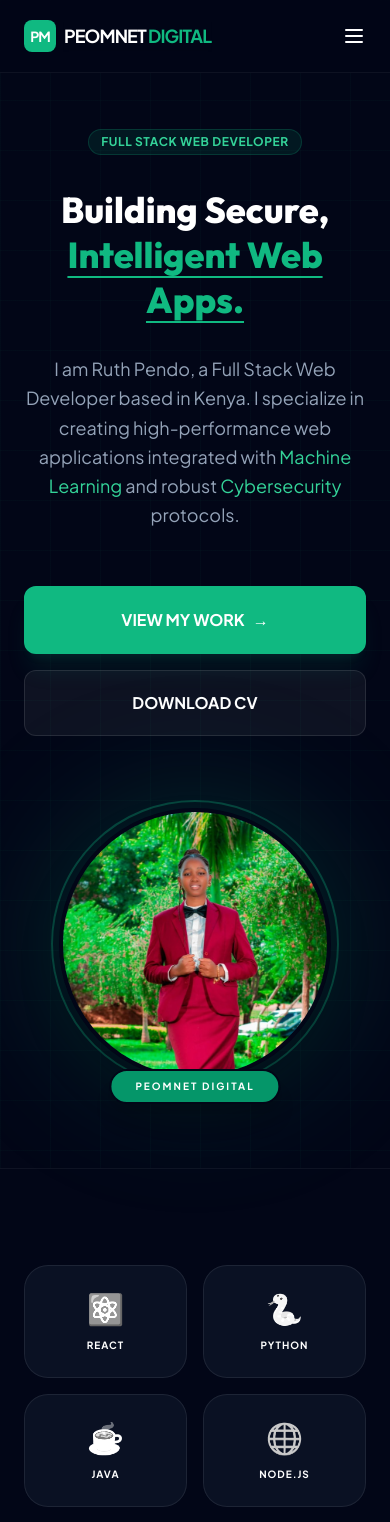
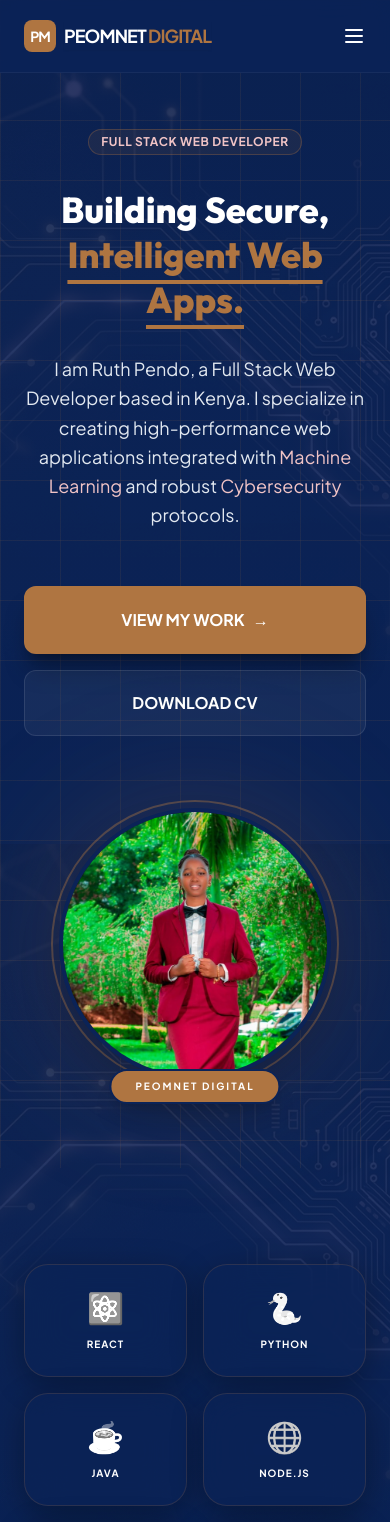
Before and after one commit to ruthpendo05/myportfolio, a React (Vite) app in the folder client/: page / in a window 390 px wide. Shown: the top 1522 px of the page. Built offline with nearby package versions, Linux system fonts and the light colour scheme; the HTML template or start-up script is replaced by a standard one.

Commit message:
feat: apply PeoMnet Digital color palette (Pink, Tan, Navy) and tech background

```diff
--- a/client/src/App.jsx
+++ b/client/src/App.jsx
@@ -5,20 +5,20 @@ const Navbar = () => {
   const toggleMenu = () => setIsOpen(!isOpen);
 
   return (
-    <nav className="fixed top-0 left-0 w-full z-50 flex justify-between items-center py-5 px-6 md:px-16 bg-[#020617]/90 backdrop-blur-md border-b border-white/5">
+    <nav className="fixed top-0 left-0 w-full z-50 flex justify-between items-center py-5 px-6 md:px-16 bg-[#0b2357]/90 backdrop-blur-md border-b border-white/5">
       <div className="text-xl font-bold tracking-tighter flex items-center gap-2">
-        <div className="w-8 h-8 bg-emerald-500 rounded-lg flex items-center justify-center text-white text-sm">PM</div>
+        <div className="w-8 h-8 bg-[#af7541] rounded-lg flex items-center justify-center text-white text-sm">PM</div>
         <span className="text-white uppercase tracking-tighter shadow-sm font-bold text-lg">
-          PEOMNET <span className="text-emerald-500">DIGITAL</span>
+          PEOMNET <span className="text-[#af7541]">DIGITAL</span>
         </span>
       </div>
 
       {/* Desktop Menu */}
-      <div className="hidden md:flex items-center space-x-10 text-[13px] font-medium uppercase tracking-widest text-slate-400">
-        <a href="#home" className="hover:text-emerald-400 transition-colors">Home</a>
-        <a href="#about" className="hover:text-emerald-400 transition-colors">Expertise</a>
-        <a href="#projects" className="hover:text-emerald-400 transition-colors">Projects</a>
-        <a href="#contact" className="px-5 py-2 border border-emerald-500/20 bg-emerald-500/5 text-emerald-400 rounded-full hover:bg-emerald-500 hover:text-white transition-all duration-300">Let's Connect</a>
+      <div className="hidden md:flex items-center space-x-10 text-[13px] font-medium uppercase tracking-widest text-slate-300">
+        <a href="#home" className="hover:text-[#af7541] transition-colors">Home</a>
+        <a href="#about" className="hover:text-[#af7541] transition-colors">Expertise</a>
+        <a href="#projects" className="hover:text-[#af7541] transition-colors">Projects</a>
+        <a href="#contact" className="px-5 py-2 border border-[#af7541]/30 bg-[#af7541]/10 text-[#af7541] rounded-full hover:bg-[#af7541] hover:text-white transition-all duration-300">Let's Connect</a>
       </div>
 
       {/* Mobile Menu Icon */}
@@ -36,11 +36,11 @@ const Navbar = () => {
 
       {/* Mobile Menu Overlay */}
       {isOpen && (
-        <div className="absolute top-20 left-0 w-full bg-[#020617] border-b border-white/5 flex flex-col items-center py-8 space-y-6 md:hidden z-40 shadow-2xl">
-          <a href="#home" onClick={toggleMenu} className="text-slate-200 text-lg uppercase tracking-widest">Home</a>
-          <a href="#about" onClick={toggleMenu} className="text-slate-200 text-lg uppercase tracking-widest">Expertise</a>
-          <a href="#projects" onClick={toggleMenu} className="text-slate-200 text-lg uppercase tracking-widest">Projects</a>
-          <a href="#contact" onClick={toggleMenu} className="px-8 py-3 bg-emerald-600 text-white rounded-full font-bold">Let's Connect</a>
+        <div className="absolute top-20 left-0 w-full bg-[#0b2357] border-b border-white/5 flex flex-col items-center py-8 space-y-6 md:hidden z-40 shadow-2xl">
+          <a href="#home" onClick={toggleMenu} className="text-slate-200 text-lg uppercase tracking-widest hover:text-[#af7541]">Home</a>
+          <a href="#about" onClick={toggleMenu} className="text-slate-200 text-lg uppercase tracking-widest hover:text-[#af7541]">Expertise</a>
+          <a href="#projects" onClick={toggleMenu} className="text-slate-200 text-lg uppercase tracking-widest hover:text-[#af7541]">Projects</a>
+          <a href="#contact" onClick={toggleMenu} className="px-8 py-3 bg-[#af7541] text-white rounded-full font-bold">Let's Connect</a>
         </div>
       )}
     </nav>
@@ -50,21 +50,21 @@ const Navbar = () => {
 const Hero = () => (
   <section id="home" className="relative min-h-screen pt-32 pb-20 px-6 md:px-16 flex flex-col md:flex-row items-center justify-between bg-grid">
     <div className="md:w-3/5 z-10 space-y-8 text-center md:text-left h-full">
-      <div className="inline-flex items-center gap-2 px-3 py-1 rounded-full bg-emerald-500/10 border border-emerald-500/20 text-emerald-400 text-xs font-bold uppercase tracking-wider">
+      <div className="inline-flex items-center gap-2 px-3 py-1 rounded-full bg-[#af7541]/10 border border-[#af7541]/30 text-[#f1c4c6] text-xs font-bold uppercase tracking-wider">
         Full Stack Web Developer
       </div>
       <h1 className="text-4xl md:text-7xl font-extrabold text-white leading-tight">
         Building Secure, <br/>
-        <span className="text-emerald-500 underline decoration-2 underline-offset-8">Intelligent Web Apps.</span>
+        <span className="text-[#af7541] underline decoration-4 underline-offset-[12px]">Intelligent Web Apps.</span>
       </h1>
-      <p className="text-slate-400 text-lg md:text-xl max-w-2xl mx-auto md:mx-0 leading-relaxed font-medium">
+      <p className="text-slate-200 text-lg md:text-xl max-w-2xl mx-auto md:mx-0 leading-relaxed font-medium">
         I am Ruth Pendo, a Full Stack Web Developer based in Kenya.
         I specialize in creating high-performance web applications integrated with
-        <span className="text-emerald-400"> Machine Learning</span> and robust
-        <span className="text-emerald-400"> Cybersecurity</span> protocols.
+        <span className="text-[#f1c4c6]"> Machine Learning</span> and robust
+        <span className="text-[#f1c4c6]"> Cybersecurity</span> protocols.
       </p>
       <div className="flex flex-col md:flex-row gap-4 pt-6 max-w-sm mx-auto md:mx-0">
-        <button className="px-10 py-5 bg-emerald-500 text-white rounded-xl font-bold border-2 border-emerald-500 hover:bg-emerald-600 transition-colors flex items-center justify-center gap-2 group shadow-xl shadow-emerald-500/10">
+        <button className="px-10 py-5 bg-[#af7541] text-white rounded-xl font-bold border-2 border-[#af7541] hover:bg-[#b87c4a] transition-colors flex items-center justify-center gap-2 group shadow-xl shadow-black/30">
           VIEW MY WORK <span>→</span>
         </button>
         <button className="px-10 py-5 bg-white/5 border border-white/10 text-white rounded-xl font-bold hover:bg-white/10 transition-colors text-center">
@@ -74,19 +74,19 @@ const Hero = () => (
     </div>
     <div className="md:w-2/5 mt-16 md:mt-0 relative flex justify-center z-10 w-full max-w-sm mx-auto">
       <div className="relative w-72 h-72 md:w-80 md:h-80">
-        {/* Glow behind the circle */}
-        <div className="absolute inset-0 bg-emerald-500/20 rounded-full blur-3xl"></div>
+        {/* Glow behind the circle (Tan) */}
+        <div className="absolute inset-0 bg-[#af7541]/20 rounded-full blur-3xl"></div>
 
         {/* Border frame for that premium look */}
-        <div className="absolute inset-0 border-2 border-emerald-500/30 rounded-full"></div>
+        <div className="absolute inset-0 border-2 border-[#af7541]/40 rounded-full"></div>
 
-        <div className="absolute inset-2 overflow-hidden rounded-full bg-slate-900 border-4 border-[#020617] shadow-2xl">
+        <div className="absolute inset-2 overflow-hidden rounded-full bg-slate-900 border-4 border-[#0b2357] shadow-2xl">
            <img src="/profile.jpg" alt="Ruth Pendo" className="w-full h-full object-cover object-top" />
         </div>
 
-        {/* Floating Brand Badge */}
-        <div className="absolute -bottom-4 left-1/2 -translate-x-1/2 px-6 py-2 bg-emerald-600 text-white text-[10px] font-bold uppercase tracking-[0.2em] rounded-full border-2 border-[#020617] shadow-xl whitespace-nowrap">
-           peoMNet Digital
+        {/* Floating Brand Badge (Tan) */}
+        <div className="absolute -bottom-4 left-1/2 -translate-x-1/2 px-6 py-2 bg-[#af7541] text-white text-[10px] font-bold uppercase tracking-[0.2em] rounded-full border-2 border-[#0b2357] shadow-xl whitespace-nowrap">
+           PEOMNET DIGITAL
         </div>
       </div>
     </div>
@@ -95,10 +95,10 @@ const Hero = () => (
 
 const Skills = () => {
   const skills = [
-    { name: "React / Next.js", level: "90%", color: "emerald-500" },
-    { name: "Python / AI / ML", level: "85%", color: "emerald-500" },
-    { name: "Java / Spring Boot", level: "82%", color: "emerald-500" },
-    { name: "Cybersecurity Ops", level: "78%", color: "emerald-500" },
+    { name: "React / Next.js", level: "90%" },
+    { name: "Python / AI / ML", level: "85%" },
+    { name: "Java / Spring Boot", level: "82%" },
+    { name: "Cybersecurity Ops", level: "78%" },
   ];
   const items = [
     { title: "React", icon: "⚛️" }, { title: "Python", icon: "🐍" },
@@ -107,12 +107,12 @@ const Skills = () => {
     { title: "Nmap", icon: "🔍" }, { title: "Git", icon: "🌿" }
   ];
   return (
-    <section id="about" className="py-24 px-6 md:px-16 bg-[#020617] border-y border-white/5">
+    <section id="about" className="py-24 px-6 md:px-16 relative overflow-hidden">
       <div className="grid md:grid-cols-2 gap-16 items-center">
-        <div className="order-2 md:order-1">
-           <h4 className="text-emerald-500 text-sm font-bold uppercase tracking-[0.2em] mb-4">What I Do</h4>
-           <h2 className="text-4xl md:text-5xl font-bold text-white mb-8 border-l-4 border-emerald-500 pl-6 leading-tight">Mastering Dynamic <br/>Web Applications.</h2>
-           <p className="text-slate-400 mb-10 text-lg leading-relaxed">
+        <div className="order-2 md:order-1 z-10">
+           <h4 className="text-[#f1c4c6] text-sm font-bold uppercase tracking-[0.2em] mb-4">What I Do</h4>
+           <h2 className="text-4xl md:text-5xl font-bold text-white mb-8 border-l-4 border-[#af7541] pl-6 leading-tight uppercase tracking-tight">Mastering Dynamic <br/>Web Applications.</h2>
+           <p className="text-slate-300 mb-10 text-lg leading-relaxed">
              I build scalable software that prioritizes security from ground zero.
              Combining the power of **Java/Spring** for backends and **React** for frontends,
              I provide robust digital experiences backed by **Machine Learning** insights.
@@ -122,18 +122,18 @@ const Skills = () => {
                <div key={i} className="space-y-3">
                  <div className="flex flex-col text-sm font-bold uppercase tracking-widest gap-1">
                    <span className="text-white">{s.name}</span>
-                   <span className="text-emerald-500 text-xs">{s.level}</span>
+                   <span className="text-[#af7541] text-xs">{s.level}</span>
                  </div>
-                 <div className="h-1.5 w-full bg-slate-800 rounded-full">
-                   <div className="h-full bg-emerald-500 rounded-full" style={{ width: s.level }}></div>
+                 <div className="h-1.5 w-full bg-slate-800/50 rounded-full">
+                   <div className="h-full bg-[#af7541] rounded-full" style={{ width: s.level }}></div>
                  </div>
                </div>
              ))}
            </div>
         </div>
-        <div className="order-1 md:order-2 grid grid-cols-2 sm:grid-cols-4 gap-4">
+        <div className="order-1 md:order-2 grid grid-cols-2 sm:grid-cols-4 gap-4 z-10">
            {items.map((tech, i) => (
-             <div key={i} className="glass-card p-6 rounded-3xl flex flex-col items-center justify-center gap-3 border border-white/10 hover:border-emerald-500/30 transition-colors">
+             <div key={i} className="glass-card p-6 rounded-3xl flex flex-col items-center justify-center gap-3 border border-[#af7541]/30 hover:border-[#f1c4c6]/40 transition-colors">
                 <span className="text-3xl grayscale brightness-150">{tech.icon}</span>
                 <span className="text-white text-[10px] font-bold tracking-widest uppercase">{tech.title}</span>
              </div>
@@ -150,39 +150,39 @@ const Projects = () => {
       title: "Safeguard ML",
       tech: "Python / Scikit-learn",
       desc: "An intelligent intrusion detection system that uses ML models to analyze network logs in real-time.",
-      img: "https://placehold.co/600x400/0f172a/10b981?text=Safeguard+ML"
+      img: "https://placehold.co/600x400/0b2357/af7541?text=Safeguard+ML"
     },
     {
       title: "SecurePay Integration",
       tech: "Java / React / Spring",
       desc: "Highly secure payment integration for M-Pesa including end-to-end encryption features.",
-      img: "https://placehold.co/600x400/0f172a/10b981?text=SecurePay"
+      img: "https://placehold.co/600x400/0b2357/af7541?text=SecurePay"
     },
     {
       title: "AgroMarket v1",
       tech: "Full-Stack React Suite",
       desc: "A decentralized marketplace connecting farmers directly to urban consumers for optimal logistics.",
-      img: "https://placehold.co/600x400/0f172a/10b981?text=AgroMarket"
+      img: "https://placehold.co/600x400/0b2357/af7541?text=AgroMarket"
     }
   ];
   return (
-    <section id="projects" className="py-24 px-6 md:px-16 bg-[#0f172a] relative">
+    <section id="projects" className="py-24 px-6 md:px-16 relative">
       <div className="mb-16">
-        <h4 className="text-emerald-500 text-sm font-bold uppercase tracking-[0.2em] mb-4 text-center">My Artifacts</h4>
-        <h2 className="text-4xl md:text-6xl font-extrabold text-white text-center leading-tight">Professional <span className="text-emerald-500 underline decoration-4 underline-offset-[12px]">Innovations.</span></h2>
+        <h4 className="text-[#f1c4c6] text-sm font-bold uppercase tracking-[0.2em] mb-4 text-center">My Artifacts</h4>
+        <h2 className="text-4xl md:text-6xl font-extrabold text-white text-center leading-tight">Professional <span className="text-[#af7541] underline decoration-4 underline-offset-[16px]">Innovations.</span></h2>
       </div>
       <div className="grid md:grid-cols-3 gap-10">
         {projs.map((p, i) => (
-          <div key={i} className="glass-card overflow-hidden rounded-[2rem] border border-white/5">
+          <div key={i} className="glass-card overflow-hidden rounded-[2rem] border border-[#af7541]/20">
             <div className="relative aspect-[4/3]">
-               <img src={p.img} alt={p.title} className="w-full h-full object-cover grayscale brightness-75" />
-               <div className="absolute inset-0 bg-emerald-500/10"></div>
+               <img src={p.img} alt={p.title} className="w-full h-full object-cover grayscale brightness-75 opacity-80" />
+               <div className="absolute inset-0 bg-[#0b2357]/40"></div>
             </div>
             <div className="p-8 space-y-4">
-              <div className="text-emerald-400 text-xs font-bold uppercase tracking-widest">{p.tech}</div>
+              <div className="text-[#af7541] text-xs font-bold uppercase tracking-widest">{p.tech}</div>
               <h3 className="text-2xl font-bold text-white tracking-tight">{p.title}</h3>
-              <p className="text-slate-400 text-sm leading-relaxed">{p.desc}</p>
-              <button className="w-full mt-4 py-4 border border-emerald-500/20 bg-emerald-500/5 text-emerald-400 rounded-2xl font-bold uppercase tracking-widest text-[11px] hover:bg-emerald-500 hover:text-white transition-colors">
+              <p className="text-slate-300 text-sm leading-relaxed">{p.desc}</p>
+              <button className="w-full mt-4 py-4 border border-[#af7541]/30 bg-[#af7541]/10 text-[#af7541] rounded-2xl font-bold uppercase tracking-widest text-[11px] hover:bg-[#af7541] hover:text-white transition-colors">
                 VIEW CASE STUDY
               </button>
             </div>
@@ -194,14 +194,14 @@ const Projects = () => {
 }
 
 const Footer = () => (
-  <footer id="contact" className="py-24 px-6 md:px-16 bg-[#020617] border-t border-white/10">
+  <footer id="contact" className="py-24 px-6 md:px-16 bg-[#0b2357]/80 backdrop-blur-md border-t border-[#af7541]/20">
     <div className="grid md:grid-cols-2 gap-16 items-center">
       <div className="text-center md:text-left space-y-6">
-        <h2 className="text-4xl md:text-5xl font-bold text-white leading-tight">Ready to build something <span className="text-emerald-500">revolutionary?</span></h2>
-        <p className="text-slate-400 text-lg max-w-lg">Available for full-time professional roles and serious collaborations.</p>
+        <h2 className="text-4xl md:text-5xl font-bold text-white leading-tight">Ready to build something <span className="text-[#af7541]">revolutionary?</span></h2>
+        <p className="text-slate-400 text-lg max-w-lg">Available for full-time professional roles and serious collaborations in PeoMnet Digital.</p>
       </div>
       <div className="flex flex-col gap-6">
-        <a href="mailto:ruthpendo@dev.com" className="w-full py-6 bg-emerald-600 text-white rounded-2xl font-bold text-center text-lg hover:bg-emerald-500 transition-colors shadow-2xl shadow-emerald-600/20">
+        <a href="mailto:ruthpendo05@gmail.com" className="w-full py-6 bg-[#af7541] text-white rounded-2xl font-bold text-center text-lg hover:bg-[#b87c4a] transition-colors shadow-2xl shadow-black/40">
            EMAIL ME DIRECTLY 📩
         </a>
         <div className="flex gap-4">
@@ -214,10 +214,10 @@ const Footer = () => (
       </div>
     </div>
     <div className="mt-20 pt-10 border-t border-white/5 flex flex-col md:flex-row justify-between items-center text-slate-500 text-xs tracking-[0.3em] font-medium gap-8">
-      <p>&copy; 2026 RUTH PENDO. FULL STACK WEB DEVELOPER.</p>
+      <p>&copy; 2026 PEOMNET DIGITAL. BY RUTH PENDO.</p>
       <div className="flex gap-12">
-        <a href="#" className="hover:text-emerald-400 transition-colors uppercase">Privacy</a>
-        <a href="#" className="hover:text-emerald-400 transition-colors uppercase">Terms</a>
+        <a href="#" className="hover:text-[#af7541] transition-colors uppercase">Privacy</a>
+        <a href="#" className="hover:text-[#af7541] transition-colors uppercase">Terms</a>
       </div>
     </div>
   </footer>
@@ -225,7 +225,7 @@ const Footer = () => (
 
 export default function App() {
   return (
-    <div className="min-h-screen selection:bg-emerald-500 selection:text-white overflow-x-hidden">
+    <div className="min-h-screen selection:bg-[#af7541] selection:text-white overflow-x-hidden">
       <Navbar />
       <Hero />
       <Skills />
--- a/client/src/index.css
+++ b/client/src/index.css
@@ -5,51 +5,57 @@
 @tailwind utilities;
 
 :root {
-  --bg-dark: #0f172a; /* Deep Indigo */
-  --bg-darker: #020617; /* Very Dark Indigo/Black */
-  --accent-emerald: #10b981; /* Emerald Green */
+  --bg-navy: #0b2357; /* Deep Navy Blue from user image */
+  --accent-tan: #af7541; /* Warm Tan from user image */
+  --accent-pink: #f1c4c6; /* Soft Pink from user image */
   --text-primary: #f8fafc;
-  --text-secondary: #94a3b8;
+  --text-secondary: #cbd5e1;
 }
 
 body {
   margin: 0;
   font-family: 'Plus Jakarta Sans', sans-serif;
-  background-color: var(--bg-darker);
+  background-color: var(--bg-navy);
   color: var(--text-primary);
   -webkit-font-smoothing: antialiased;
   -moz-osx-font-smoothing: grayscale;
   scroll-behavior: smooth;
   overflow-x: hidden;
+  /* Add background image */
+  background-image: linear-gradient(rgba(11, 35, 87, 0.85), rgba(11, 35, 87, 0.95)), url('/bg.png');
+  background-size: cover;
+  background-position: center;
+  background-attachment: fixed;
 }
 
 h1, h2, h3, h4 {
   font-family: 'Outfit', sans-serif;
 }
 
-/* Static Background Grid */
+/* Static Background Grid (Optional overlay) */
 .bg-grid {
-  background-size: 50px 50px;
   background-image:
-    linear-gradient(to right, rgba(16, 185, 129, 0.03) 1px, transparent 1px),
-    linear-gradient(to bottom, rgba(16, 185, 129, 0.03) 1px, transparent 1px);
+    linear-gradient(to right, rgba(175, 117, 65, 0.1) 1px, transparent 1px),
+    linear-gradient(to bottom, rgba(175, 117, 65, 0.1) 1px, transparent 1px);
+  background-size: 60px 60px;
 }
 
-/* Solid Accent Text (No Gradients) */
+/* Tan Accent Text */
 .text-accent {
-  color: var(--accent-emerald);
+  color: var(--accent-tan);
 }
 
-/* Glow Effect (Static) */
-.glow-card {
-  box-shadow: 0 0 15px rgba(16, 185, 129, 0.1);
+/* Pink Detail Text */
+.text-pink {
+  color: var(--accent-pink);
 }
 
-/* Premium Glassmorphism (Static) */
+/* Premium Glassmorphism (Static, adjusted for Navy/Tan) */
 .glass-card {
-  background: rgba(15, 23, 42, 0.7);
-  backdrop-filter: blur(12px);
-  border: 1px solid rgba(255, 255, 255, 0.08);
+  background: rgba(11, 35, 87, 0.6);
+  backdrop-filter: blur(20px);
+  border: 1px solid rgba(175, 117, 65, 0.2);
+  box-shadow: 0 8px 32px 0 rgba(0, 0, 0, 0.3);
 }
 
 /* Custom Scrollbar */
@@ -57,14 +63,14 @@ h1, h2, h3, h4 {
   width: 8px;
 }
 ::-webkit-scrollbar-track {
-  background: var(--bg-darker);
+  background: var(--bg-navy);
 }
 ::-webkit-scrollbar-thumb {
-  background: #1e293b;
+  background: var(--accent-tan);
   border-radius: 4px;
 }
 ::-webkit-scrollbar-thumb:hover {
-  background: var(--accent-emerald);
+  background: var(--accent-pink);
 }
 
 /* Remove all animations per user request */
@@ -75,7 +81,7 @@ h1, h2, h3, h4 {
 /* Mobile-Specific Refinements */
 @media (max-width: 768px) {
   .mobile-font-scale {
-    font-size: 2rem !important;
-    line-height: 1.2 !important;
+    font-size: 2.2rem !important;
+    line-height: 1.1 !important;
   }
 }
```
Also changed, not shown: client/public/bg.png (added).
